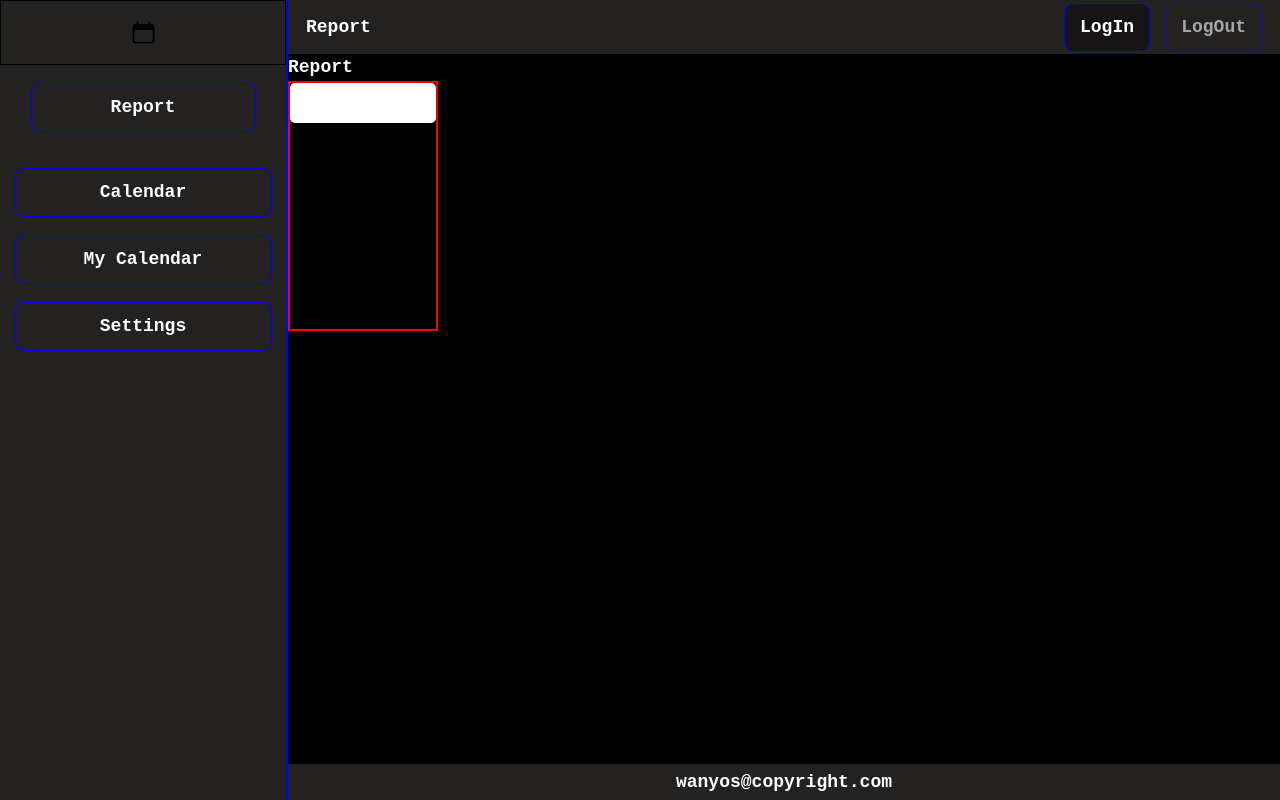
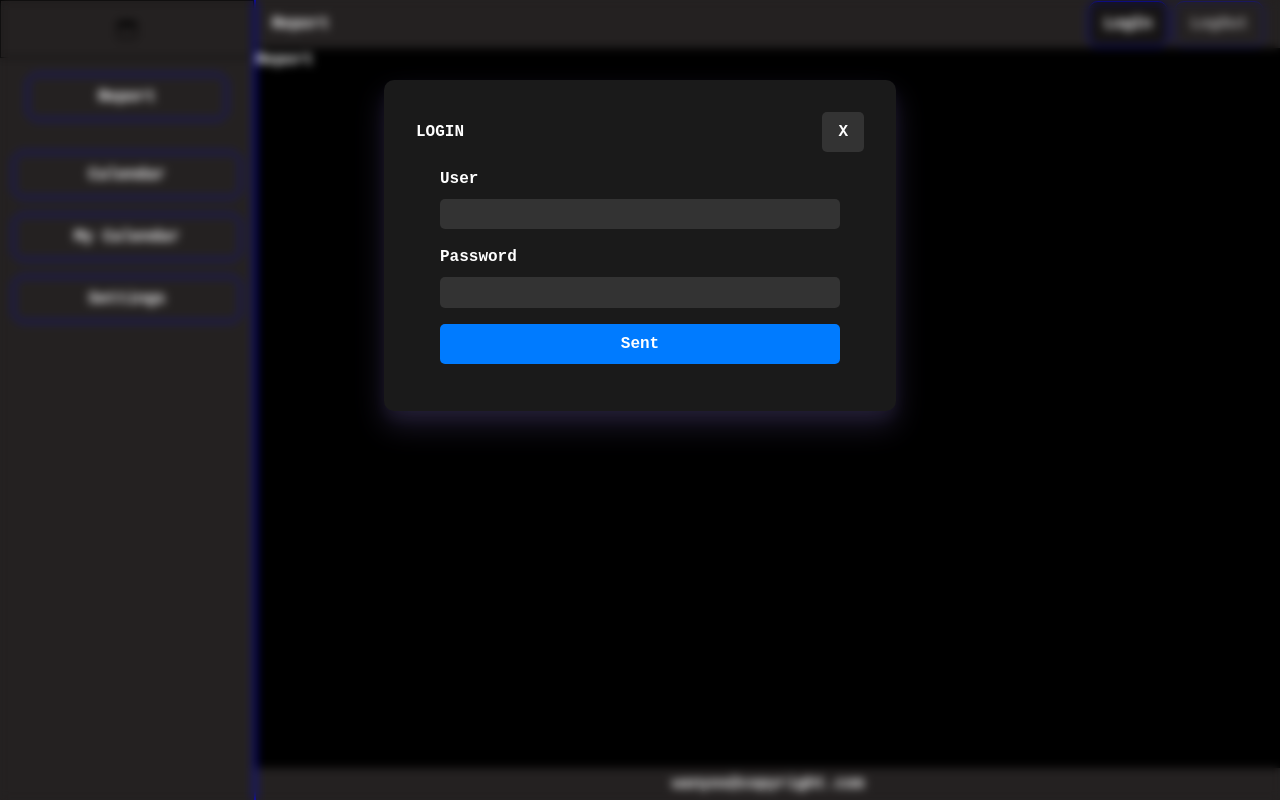
Before and after one commit to wanyos/emt-calendar, a Vue app: page / in a window 1280 px wide. Both pictures are taken after a click on the element "LogIn". Built offline with nearby package versions, Linux system fonts and the light colour scheme.

Commit message:
feature: create modal login, store open and close modal

```diff
--- a/src/App.vue
+++ b/src/App.vue
@@ -15,9 +15,12 @@
       <SideBar />
     </aside>
 
+    <Modal>
+      <component :is="modalStore.modalComponent"></component>
+    </Modal>
+
     <main class="main">
       <router-view></router-view>
-      <Modal v-if="modalStore.showModal" class="modal" />
     </main>
 
     <footer class="footer">
@@ -32,9 +35,10 @@ import calendar from '@/assets/img/calendar.svg'
 import SideBar from '@/components/menu-sidebar/SideBar.vue'
 import Login from '@/components/login/Login.vue'
 import Modal from '@/components/modals/Modal.vue'
-import { useModal } from './stores/modalStore.js'
+import { useModal } from '@/stores/modalStore.js'
 
 const modalStore = useModal()
+
 </script>
 
 <style scoped>
@@ -90,13 +94,4 @@ const modalStore = useModal()
   align-items: center;
 }
 
-.modal {
-  position: absolute;
-  width: 150px;
-  height: 250px;
-  border: 2px solid red;
-  margin-left: auto;
-  margin-right: auto;
-  z-index: 9999;
-}
 </style>
--- a/src/assets/main.css
+++ b/src/assets/main.css
@@ -11,7 +11,7 @@
   -moz-osx-font-smoothing: grayscale;
   font-weight: 600;
   color: white;
-  font-size: 18px;
+  font-size: 1em;
 }
 
 @layer base {
@@ -26,6 +26,7 @@
 
 body {
   background-color: #787070;
+  position: relative;
 }
 
 .main__second-color {
--- a/src/components/login/Login.vue
+++ b/src/components/login/Login.vue
@@ -1,6 +1,6 @@
 <template>
   <div class="header__div-login">
-    <Button text="LogIn" :is-disabled="!isLogin" @click="toggleModal" />
+    <Button text="LogIn" :is-disabled="!isLogin" @click="showModalLogin" />
     <Button text="LogOut" :is-disabled="isLogin" @click="deleteUserInfo" />
   </div>
 </template>
@@ -12,7 +12,7 @@ import { useModal } from '@/stores/modalStore'
 import { computed } from 'vue'
 
 const { user, deleteUserInfo } = useUserInfo()
-const { toggleModal } = useModal()
+const { showModalLogin } = useModal()
 
 const isLogin = computed(() => user.id !== undefined)
 
--- a/src/components/modals/Modal.vue
+++ b/src/components/modals/Modal.vue
@@ -1,24 +1,18 @@
 <template>
-  <section class="section__modal">
-    <div class="section__div-modal">
-      <slot></slot>
-    </div>
+  <section v-if="modalStore.showModal" class="section__modal">
+    <slot></slot>
   </section>
 </template>
+<script setup>
+import { useModal } from '@/stores/modalStore.js'
 
-<script setup>
-
+const modalStore = useModal()
 </script>
 
 <style lang="css" scoped>
-.modal__section {
-
-}
-
-.section__div-modal {
-  background-color: white;
-  padding: 20px;
-  border-radius: 5px;
-  box-shadow: 0 2px 8px rgba(0, 0, 0, 0.25);
+.section__modal {
+  position: fixed;
+  min-width: 100vw;
+  min-height: 100vh;
 }
 </style>
--- a/src/components/modals/ModalLogin.vue
+++ b/src/components/modals/ModalLogin.vue
@@ -1,18 +1,118 @@
 <template>
-  <Modal :show="toggleModal">
-    <section class="section__modal"></section>
+  <Modal>
+    <template #default>
+      <section class="section__modal">
+        <div class="section__modal-div">
+
+        <section class="section__header">
+          <label>LOGIN</label>
+          <button @click="closeModal">X</button>
+        </section>
+
+
+          <section class="section__form">
+            <form action="" class="form">
+              <div class="form__div">
+                <label for="user">User</label>
+                <input type="text" name="user" />
+              </div>
+
+              <div class="form__div">
+                <label for="password">Password</label>
+                <input type="password" name="password" />
+              </div>
+
+              <button>Sent</button>
+            </form>
+          </section>
+
+        </div>
+      </section>
+    </template>
   </Modal>
 </template>
 
 <script setup>
 import Modal from '@/components/modals/Modal.vue'
-import { useModal } from '@/stores/modalStore.js'
+import { useModal } from '@/stores/modalStore';
 
-const { toggleModal } = useModal()
+const { closeModal } = useModal()
 </script>
 
 <style lang="css" scoped>
 .section__modal {
+  position: relative;
+  width: 100%;
+  height: 100%;
+  display: flex;
+  justify-content: center;
+  backdrop-filter: blur(5px);
+}
 
+.section__header {
+  display: flex;
+  justify-content: space-between;
+  align-items: center;
 }
+
+.section__modal-div {
+  margin-top: 5em;
+  width: 40%;
+  height: 30%;
+  border-radius: 10px;
+  box-shadow:
+    0 15px 30px rgba(95, 82, 143, 0.3),
+    0 8px 16px rgba(120, 102, 190, 0.1);
+  background-color: #1a1a1a;
+  color: #ffffff;
+  padding: 2rem;
+}
+
+.section__form {
+  padding: 15px;
+  display: flex;
+  flex-direction: column;
+  align-items: center;
+}
+
+.form {
+  display: flex;
+  flex-direction: column;
+  width: 100%;
+  max-width: 400px;
+}
+
+.form__div {
+  flex: 1;
+  display: flex;
+  flex-direction: column;
+}
+
+.form__div label {
+  margin-bottom: 0.5rem;
+}
+
+.form__div input {
+  margin-bottom: 1rem;
+  padding: 0.2rem;
+  border-radius: 5px;
+  border: none;
+  background-color: #333333;
+  color: #ffffff;
+}
+
+.section__modal-div button {
+  padding: 0.5rem 1rem;
+  border-radius: 5px;
+  border: none;
+  background-color: #007bff;
+  color: #ffffff;
+  cursor: pointer;
+}
+
+.section__header button {
+  background-color: #333333;
+}
+
+
 </style>
--- a/src/stores/modalStore.js
+++ b/src/stores/modalStore.js
@@ -1,13 +1,19 @@
 import { defineStore } from 'pinia'
-import { ref } from 'vue'
+import { ref, reactive } from 'vue'
+import ModalLogin from '@/components/modals/ModalLogin.vue'
 
 export const useModal = defineStore('useModal', () => {
   const showModal = ref(false)
+  const modalComponent = ref()
 
-  const toggleModal = () => {
-    showModal.value = !showModal.value
-    console.log('store', showModal.value)
+  const closeModal = () => {
+    showModal.value = false
   }
 
-  return { showModal, toggleModal }
+  const showModalLogin = () => {
+    showModal.value = true
+    modalComponent.value = ModalLogin
+  }
+
+  return { showModal, modalComponent, showModalLogin, closeModal }
 })
```
